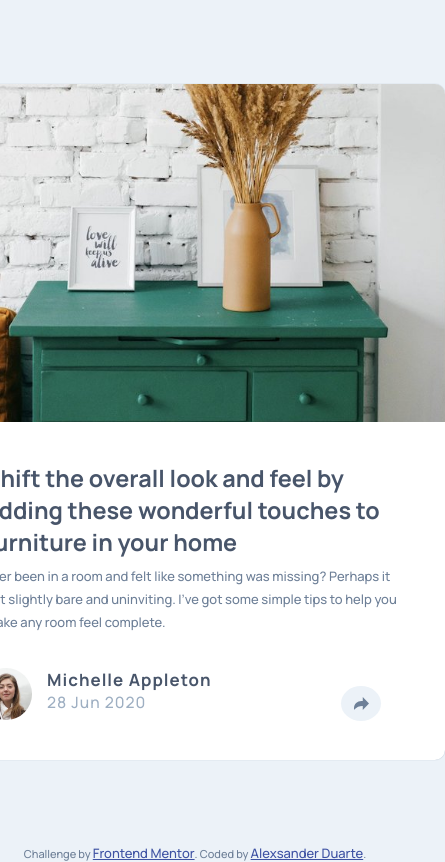
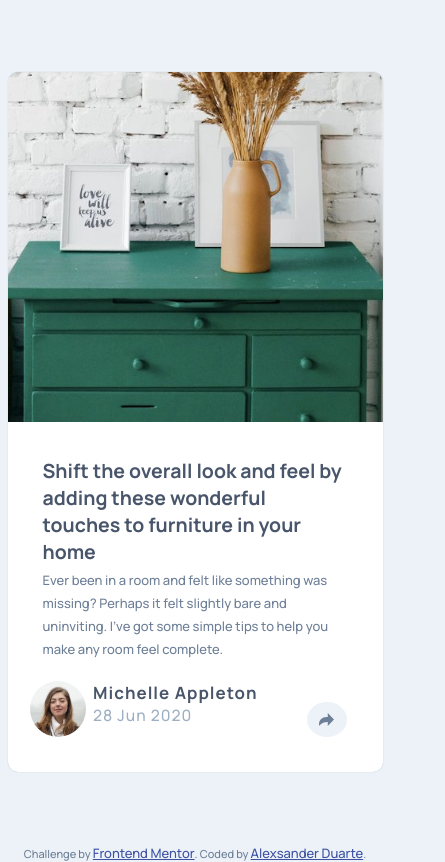
Before and after one commit to alexsanderduarte/article-preview-component, a plain HTML site: page index.html in a window 390 px wide. Shown: the whole page, 445 px wide, since content can reach past the window. Drawn offline with Linux system fonts and the light colour scheme.

Commit message:
ajuste de resolução

```diff
--- a/css/mobile.css
+++ b/css/mobile.css
@@ -34,8 +34,9 @@ html, body {
 }
 .card {
     width: 90%;
-    min-width: 500px;
+    min-width: 375px;
     height: 80%;
+    min-height: 700px;
     background-color: white;
     border-radius: 10px;
     box-shadow: 0 0 1px var(--grayish-blue);
@@ -49,6 +50,7 @@ html, body {
     height: 50%;
     background-image: url("../images/drawers.jpg");
     background-size: auto 120%;
+    background-position: center;
     background-repeat: no-repeat;
     border-top-left-radius: 10px;
     border-top-right-radius: 10px;
@@ -59,14 +61,14 @@ html, body {
     height: 50%;
     display: flex;
     flex-direction: column;
-    padding: 40px;
+    padding: 35px;
 }
 
 .article .title {
     height: 40%;
 }
 .title h1 {
-    font-size: 1.8rem;
+    font-size: 1.5rem;
     font-weight: var(--font-bold);
     color: var(--very-dark-grayish-blue);
 }
```
